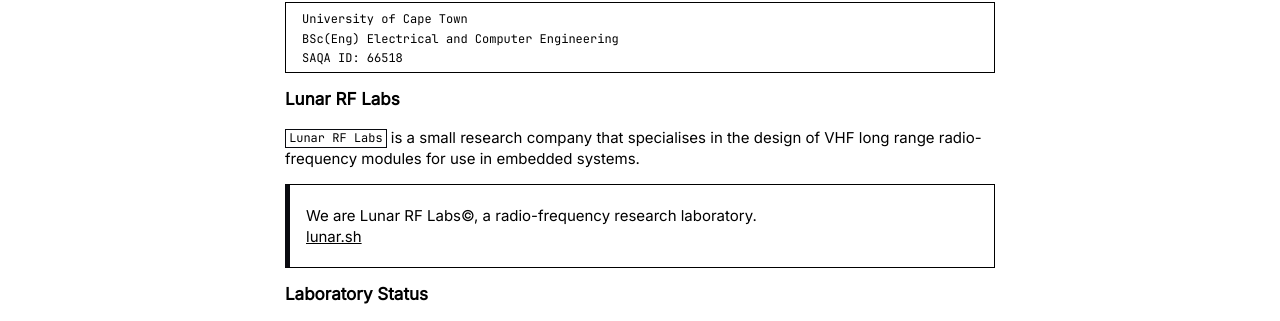
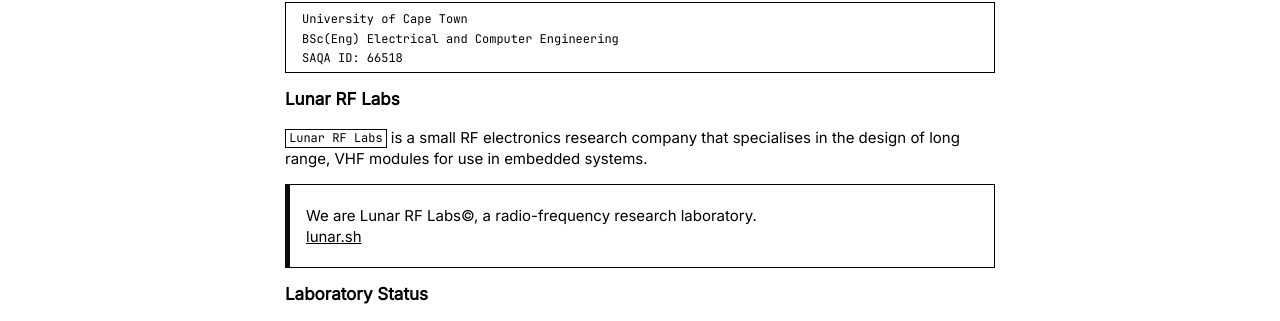
Before and after one commit to microstub/microstub.github.io, a Jekyll site: the page built from about.md, in a window 1280 px wide and 900 px high, scrolled down 834 px. Shown: the part 132-453 px from the top of the window. Built offline with Jekyll 4.4.1, drawn with Linux system fonts in a browser that asks for light colours; comment, search, counter and statistics services are not loaded.

Commit message:
Update about.md

```diff
--- a/about.md
+++ b/about.md
@@ -43,8 +43,8 @@
 
 # Lunar RF Labs
 
-`Lunar RF Labs` is a small research company that specialises in the
-design of VHF long range radio-frequency modules for use in embedded
+`Lunar RF Labs` is a small RF electronics research company that specialises in the
+design of long range, VHF modules for use in embedded
 systems.
 
 > We are Lunar RF Labs©, a radio-frequency research laboratory. <br>
```
